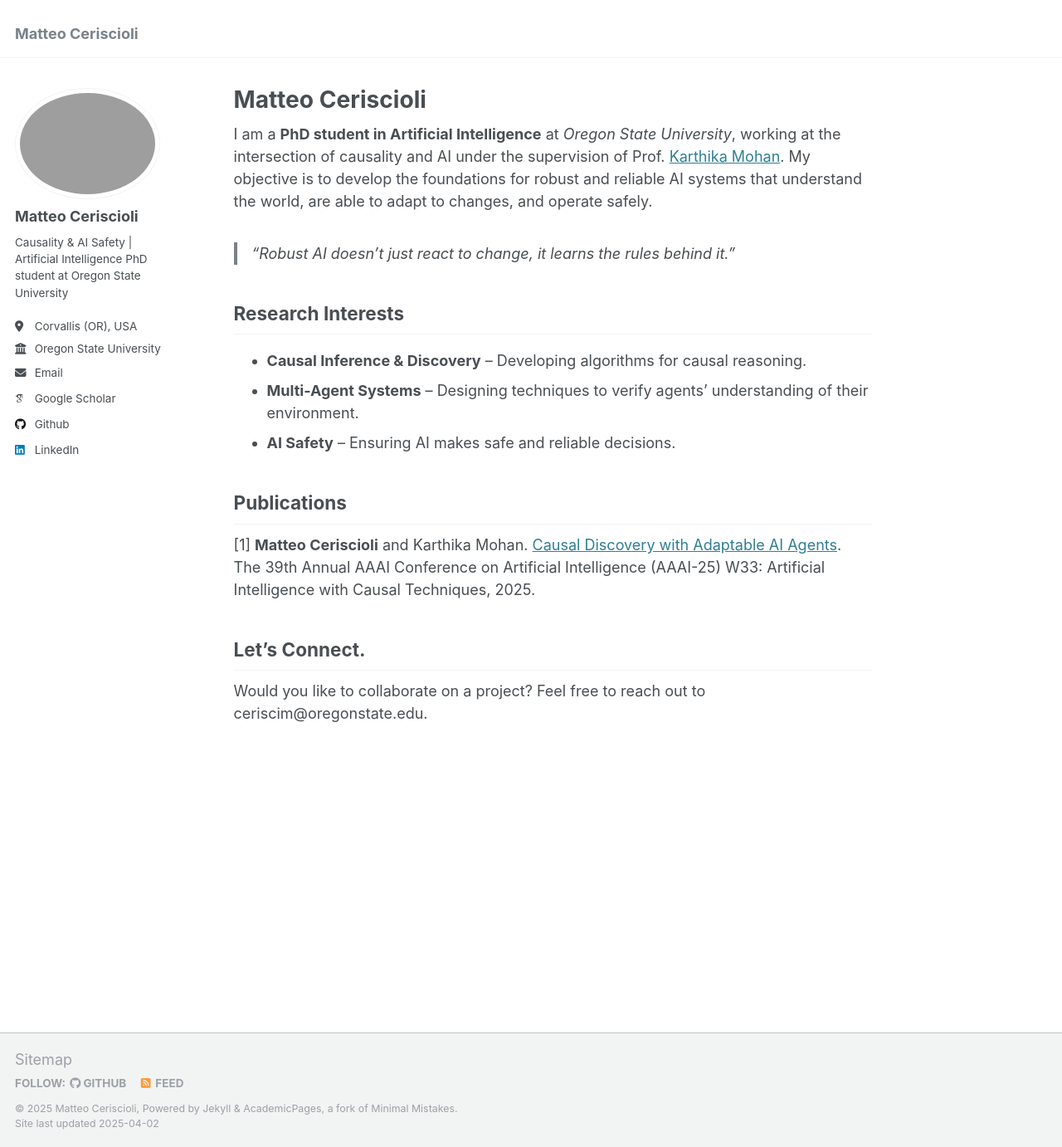
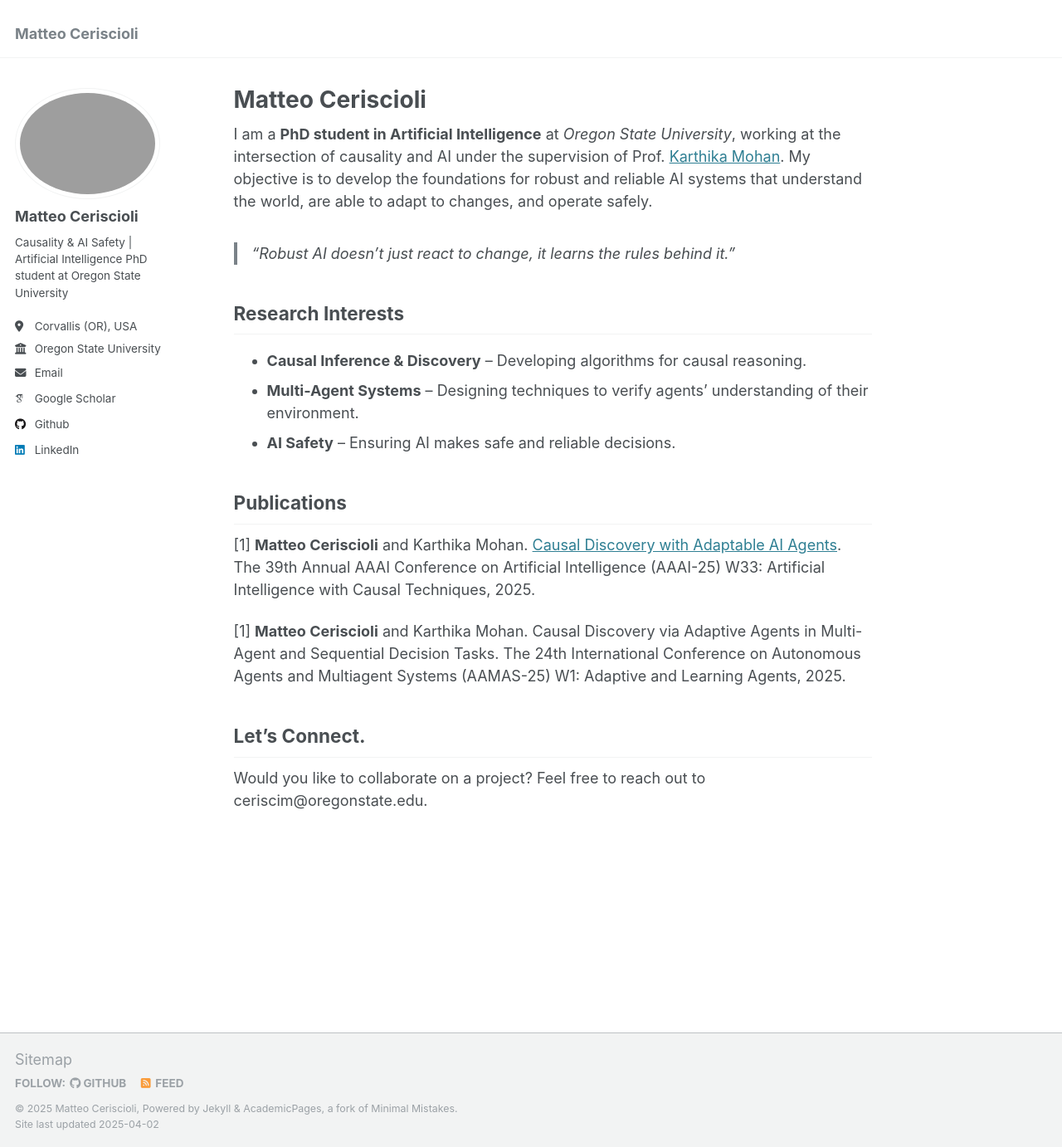
Before and after one commit to matteoceriscioli/matteoceriscioli.github.io, a Jekyll site: the page built from _pages/about.md, in a window 1280 px wide and 1382 px high. Shown: the whole window at 83% size. Built offline with Jekyll 4.4.1, drawn with Linux system fonts in a browser that asks for light colours; some web fonts are replaced.

Commit message:
Update about.md

```diff
--- a/_pages/about.md
+++ b/_pages/about.md
@@ -20,6 +20,8 @@ I am a **PhD student in Artificial Intelligence** at *Oregon State University*,
 
 [1] **Matteo Ceriscioli** and Karthika Mohan. [Causal Discovery with Adaptable AI Agents](\href{https://openreview.net/forum?id=FY5RYxJCQJ). The 39th Annual AAAI Conference on Artificial Intelligence (AAAI-25) W33: Artificial Intelligence with Causal Techniques, 2025.
 
+[1] **Matteo Ceriscioli** and Karthika Mohan. Causal Discovery via Adaptive Agents in Multi-Agent and Sequential Decision Tasks. The 24th International Conference on Autonomous Agents and Multiagent Systems (AAMAS-25) W1: Adaptive and Learning Agents, 2025.
+
 <!--### Ongoing Work
 - **A Causal Framework for AI Safety** - *In preparation for UAI-25*
 - **On the Efficacy of Discrete Curvature in Message-Passing Graph Neural Networks** - *In preparation*
```
